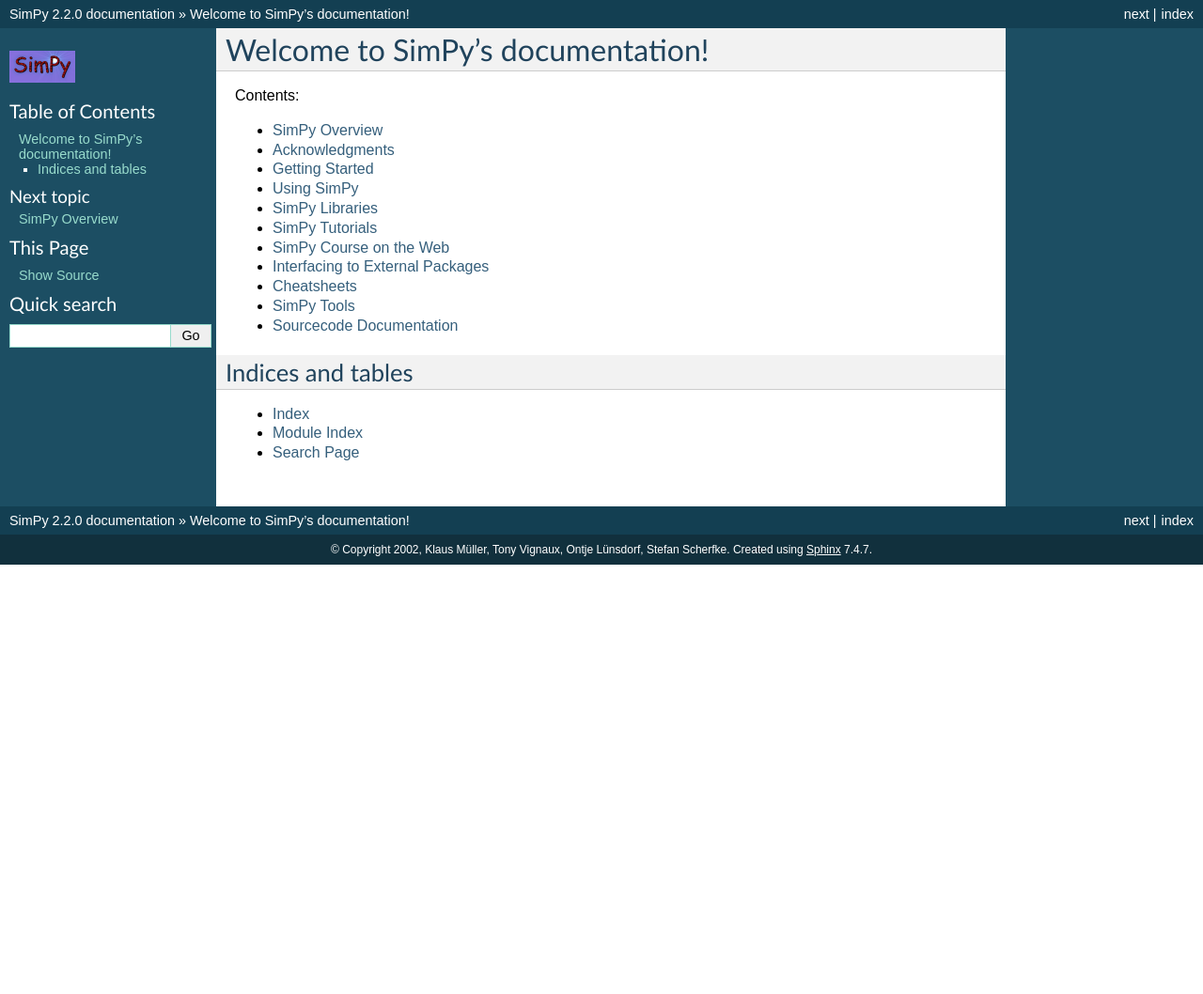
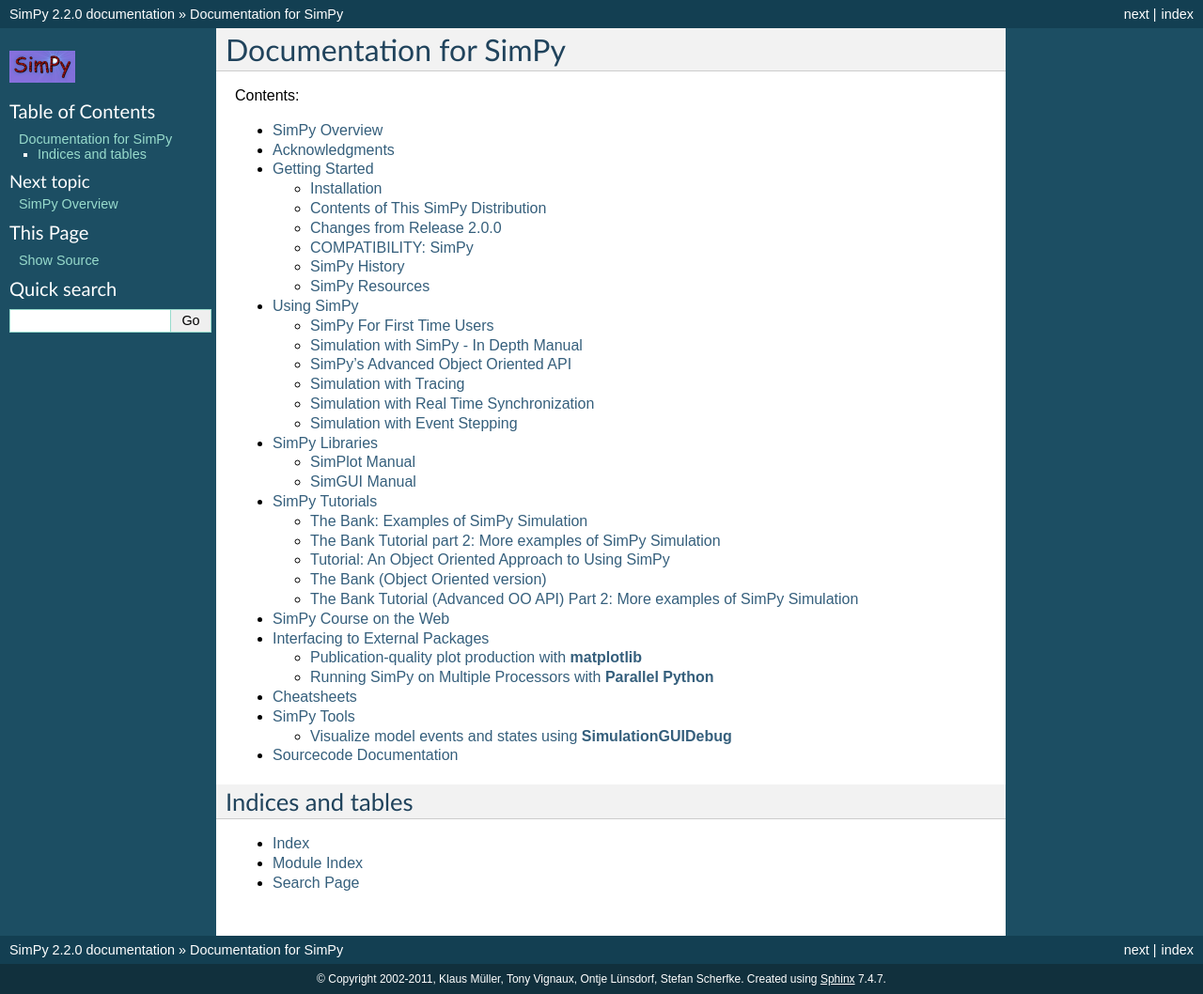
Before and after one commit to SimPyClassic/SimPyClassic, a Sphinx documentation site: the page built from docs/source/index.rst, in a window 1280 px wide. Shown: the whole page at 94% size. Built offline with Sphinx 7.4.7, drawn with Linux system fonts in a browser that asks for light colours; before the commit the page ends 900 px from its top, so only the background shows below that.

Commit message:
doc structures improved

```diff
--- a/docs/source/Manuals/Manual.rst
+++ b/docs/source/Manuals/Manual.rst
@@ -30,10 +30,8 @@
    :depth: 2
 
 
-
-
-This document describes SimPy version 2.0.  Changes from version 1.9.1
-are listed in `Appendix A0`_.
+This document describes SimPy version 2.2.  Changes from the previous
+version are listed in `Appendix A0`_.
 
 
 .. note::
--- a/docs/source/conf.py
+++ b/docs/source/conf.py
@@ -56,7 +56,7 @@
     'Stefan Scherfke',
 ]
 project = u'SimPy'
-copyright = '2002, ' + ', '.join(authors)
+copyright = '2002-2011, ' + ', '.join(authors)
 
 # The version info for the project you're documenting, acts as replacement for
 # |version| and |release|, also used in various other places throughout the
--- a/docs/source/index.rst
+++ b/docs/source/index.rst
@@ -1,11 +1,11 @@
 =================================
-Welcome to SimPy's documentation!
+Documentation for SimPy
 =================================
 
 Contents:
 
 .. toctree::
-   :maxdepth: 1
+   :maxdepth: 2
 
    SimPy_Overview
    Acknowledgments
```
Also changed, not shown: docs/source/Manuals/SManual.rst (+5 -5 lines).
